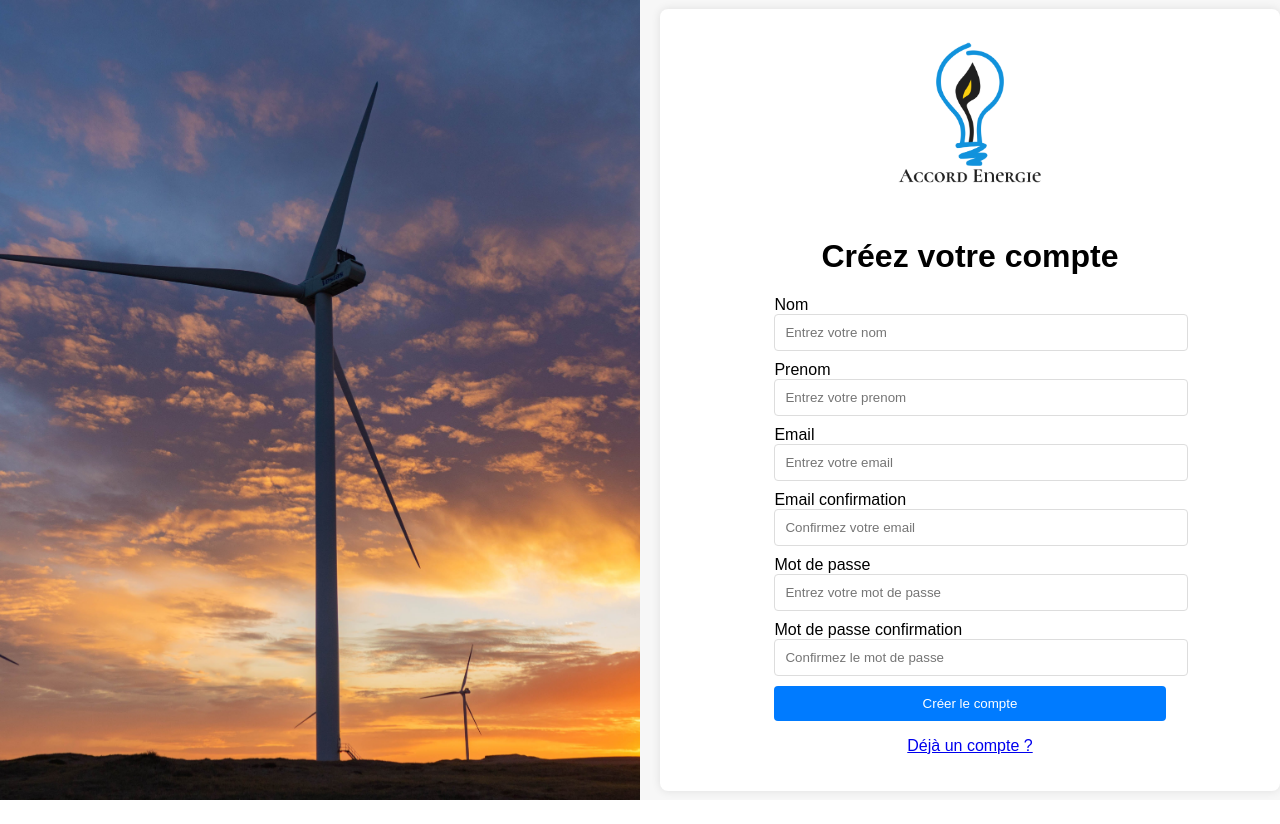
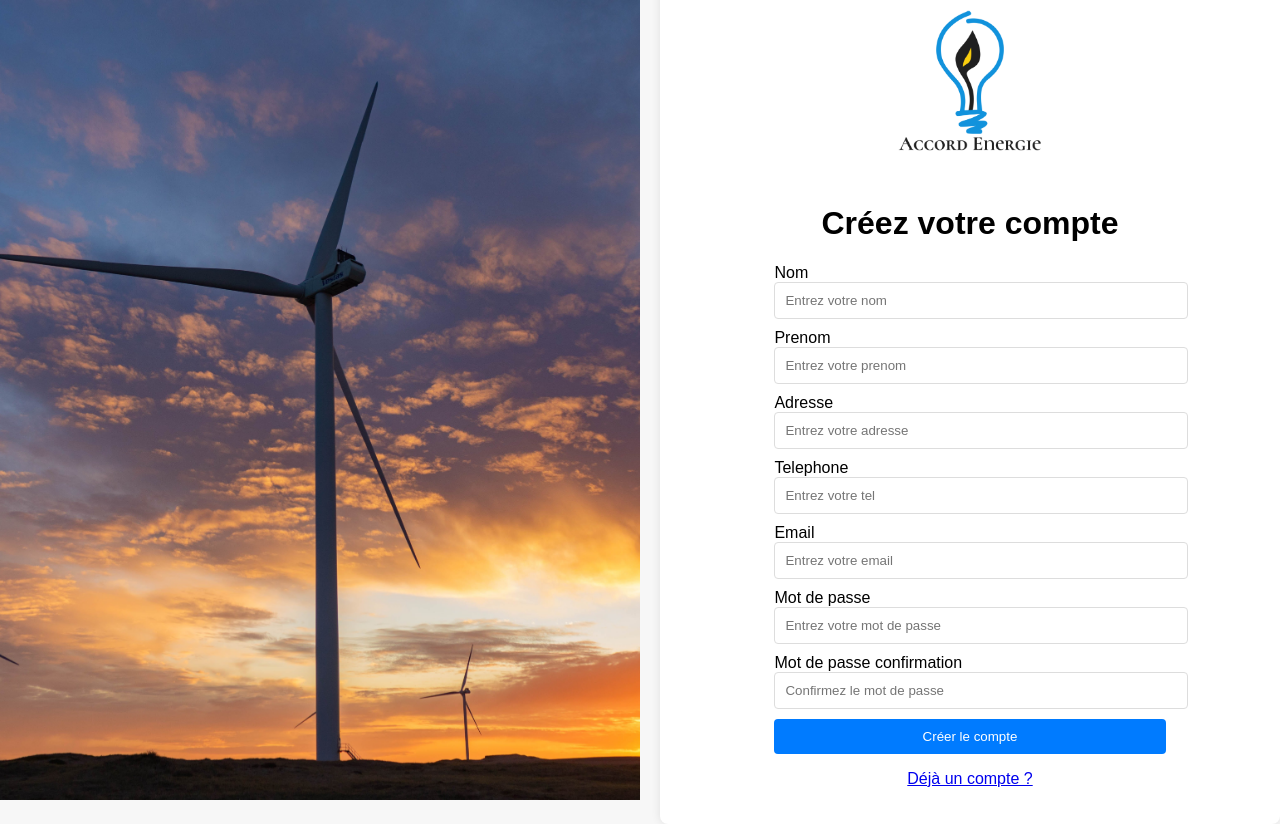
Before and after one commit to Aure0310/aurelien, a PHP site: template B2/app/templates/register.html.twig in a window 1280 px wide. Before the commit the page ends 800 px from the top, so only its background shows below. Run offline with PHP 8.4, Linux system fonts and the light colour scheme; the template is opened without the code that fills it, so the values that code supplies are empty; some libraries are stand-ins or nearby versions.

Commit message:
modified:   B2/app/classes/Page.php 	modified:   B2/app/public/css/register.css 	modified:   B2/app/templates/register.html.twig

```diff
--- a/B2/app/classes/Page.php
+++ b/B2/app/classes/Page.php
@@ -27,7 +27,7 @@ class Page
 
     public function insert(string $table_name, array $data)
     {
-        $sql = 'INSERT INTO ' . $table_name . ' (email, password, nom, prenom) VALUES (:email, :password, :nom, :prenom)';
+        $sql = 'INSERT INTO ' . $table_name . ' (email, password, nom, prenom, adresse, telephone) VALUES (:email, :password, :nom, :prenom, :adresse, :telephone)';
         $sth = $this->link->prepare($sql, [\PDO::ATTR_CURSOR => \PDO::CURSOR_FWDONLY]);
         $sth->execute($data);
     }
--- a/B2/app/public/css/register.css
+++ b/B2/app/public/css/register.css
@@ -37,7 +37,9 @@ body {
 
 input[type="email"],
 input[type="name"],
-input[type="password"] {
+input[type="password"],
+input[type="adresse"],
+input[type="telephone"] {
     width: 100%;
     padding: 10px;
     margin-bottom: 10px;
--- a/B2/app/templates/register.html.twig
+++ b/B2/app/templates/register.html.twig
@@ -35,6 +35,28 @@
         </div>
 
         <div>
+            <label for="adresse">Adresse</label>
+            <input
+                type="adresse"
+                name="adresse"
+                required="required"
+                id="adresse"
+                placeholder="Entrez votre adresse"
+            />
+        </div>
+
+        <div>
+            <label for="telephone">Telephone</label>
+            <input
+                type="telephone"
+                name="telephone"
+                required="required"
+                id="telephone"
+                placeholder="Entrez votre tel"
+            />
+        </div>
+
+        <div>
             <label for="email">Email</label>
             <input
                 type="email"
@@ -46,17 +68,6 @@
         </div>
 
         <div>
-            <label for="email_cfg">Email confirmation</label>
-            <input
-                type="email"
-                name="email_cfg"
-                required="required"
-                id="email_cfg"
-                placeholder="Confirmez votre email"
-            />
-        </div>
-
-                <div>
             <label for="password">Mot de passe</label>
             <input
                 type="password"
```
